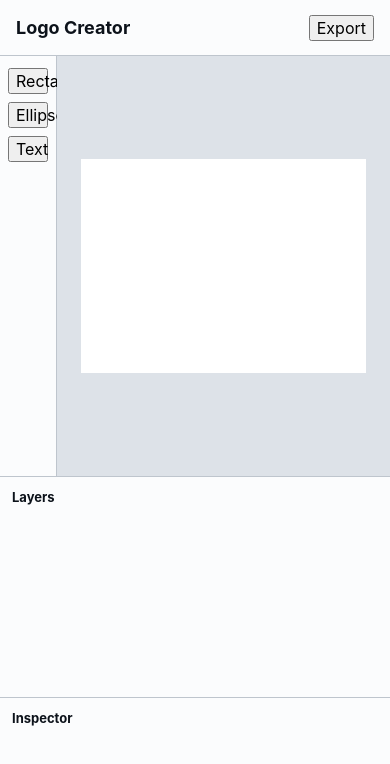
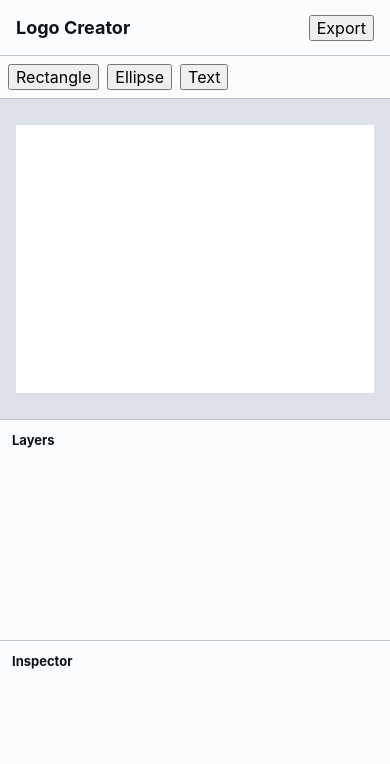
Before and after one commit to dkomac/just-a-stupid-icon-editor, a React (Vite) app: page / in a window 390 px wide. Shown: the top 764 px of the page. Built offline with nearby package versions, Linux system fonts and the light colour scheme.

Commit message:
fix: prevent narrow editor overflow

```diff
--- a/src/styles.css
+++ b/src/styles.css
@@ -126,3 +126,25 @@ select:focus-visible {
     min-height: 220px;
   }
 }
+
+@media (max-width: 520px) {
+  .editor-grid {
+    grid-template-columns: minmax(0, 1fr);
+    grid-template-rows: auto minmax(320px, 1fr) auto auto;
+    grid-template-areas:
+      "toolbar"
+      "canvas"
+      "layers"
+      "inspector";
+  }
+
+  .toolbar {
+    flex-direction: row;
+    flex-wrap: wrap;
+    padding: 8px;
+  }
+
+  .canvas-wrap {
+    padding: 16px;
+  }
+}
```
Also changed, not shown: 1 other file (tests, documents, lock files or other folders).
